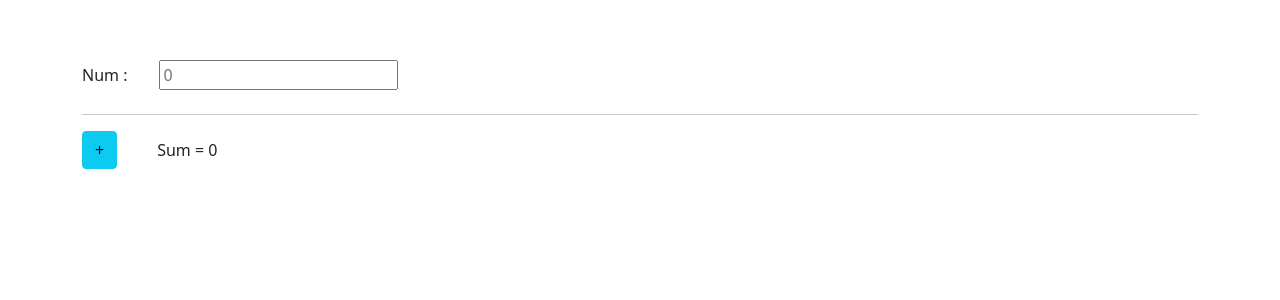
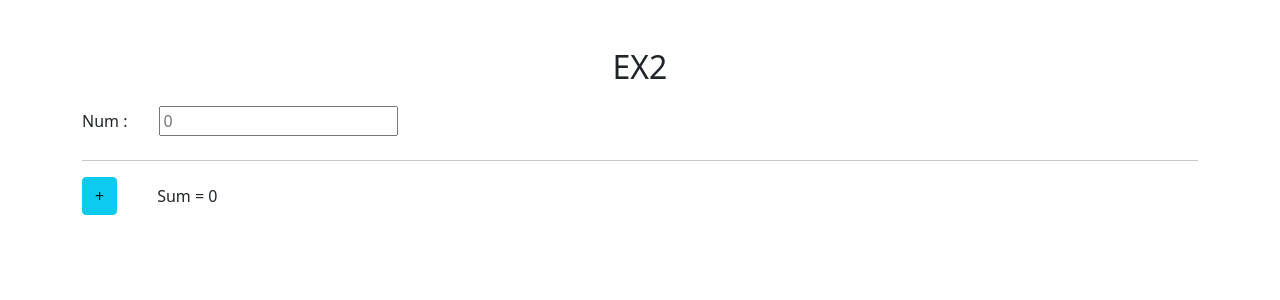
Before and after one commit to sapir0507/myapp, a React (Create React App) app: page / in a window 1280 px wide. Shown: the top 300 px of the page. Built offline with nearby package versions, Linux system fonts and the light colour scheme.

Commit message:
h2 added

```diff
--- a/src/project/Exercises/State-2/calculateTotal.js
+++ b/src/project/Exercises/State-2/calculateTotal.js
@@ -8,6 +8,7 @@ function CalculateTotal() {
 
     return ( <div>
         <Container className="mt-5">
+            <h2>EX2</h2>
            <Row className="align-items-center">
            <Col sm="auto" className="mt-1">
                 Num :
```
